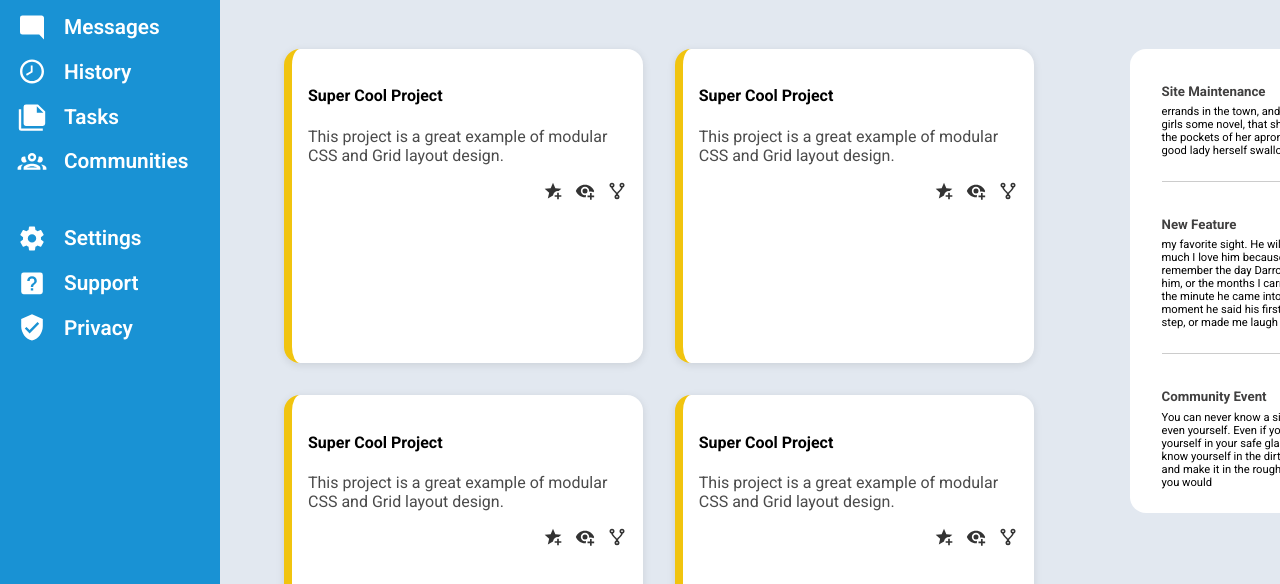
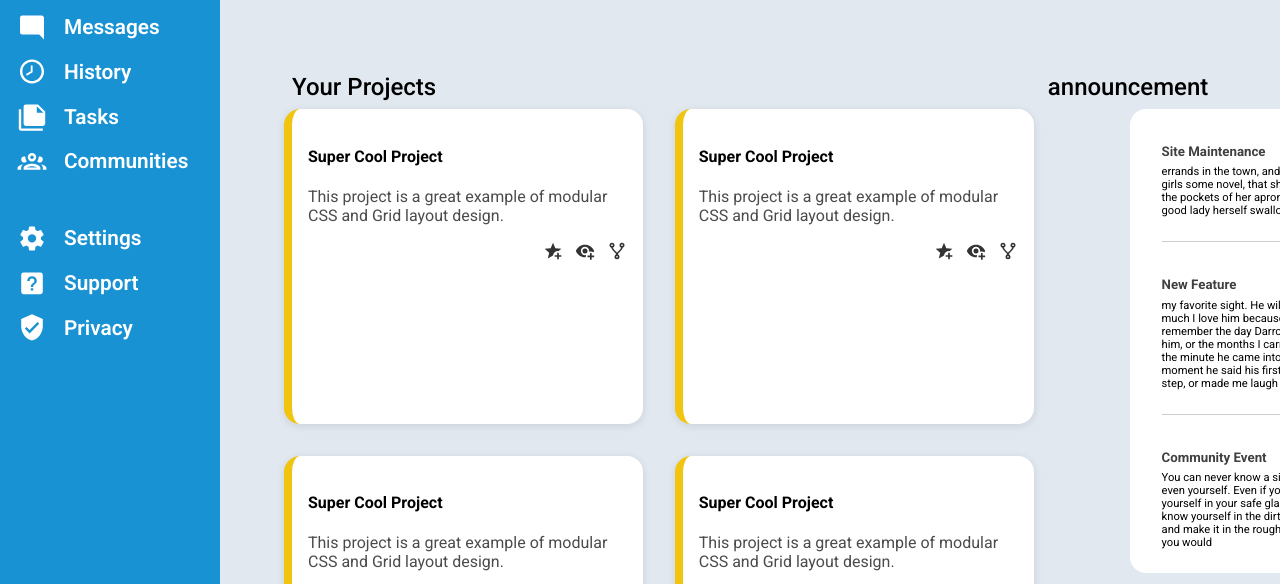
Before and after one commit to jashan1918/adminDashboardPrac, a plain HTML site: page index.html in a window 1280 px wide. Shown: the part 197-781 px from the top of the page. Drawn offline with Linux system fonts and the light colour scheme.

Commit message:
finished

```diff
--- a/index.html
+++ b/index.html
@@ -81,6 +81,15 @@
     </div>
 
 <div class="main-content">
+
+  <div class="headings">
+  <h5 class="headingPro">Your Projects</h5>
+  <h5 class="headingAnn">announcement</h5>
+
+  </div>
+
+
+   <div class="mainContent">
   <div class="projects">
 
     <div class="card" >
@@ -152,6 +161,7 @@
 
   </div>
   <div class="right-panel">
+
       <div class="announcements">
     <div class="announcement">
       <h5>Site Maintenance</h5>
@@ -201,6 +211,8 @@
   </div>
 </div>
 
+</div>
+
 
 </div>
 </div>
--- a/styles.css
+++ b/styles.css
@@ -14,6 +14,9 @@ body{
     grid-template-rows: auto 1fr ;
 
     font-family: "Roboto", sans-serif;
+
+    overflow-y: auto;
+
 }
 
 .sidebar {
@@ -190,7 +193,7 @@ padding-left: 0.5rem;
   font-size: 1rem;
 
 }
-.main-content {
+.mainContent {
     grid-row: 2/3;
 
     display: grid;
@@ -202,7 +205,7 @@ padding-left: 0.5rem;
   background-color: #e2e8f0;
 }
 
-.main-content .projects{
+.mainContent .projects{
 
   display: grid;
   grid-template-columns: 1fr 1fr;
@@ -280,9 +283,9 @@ font-size: 0.7rem;
   background-color: white;
   display: flex;
   flex-direction: column;
-  gap: 1rem; /* Add spacing between each user */
+  gap: -1rem;
   padding: 1rem;
-  border-radius:  1.5rem;;
+  border-radius:  1.5rem;
 }
 
 .trending {
@@ -290,6 +293,7 @@ font-size: 0.7rem;
   align-items: center;
   gap: 2rem;
   margin-left: 1rem;
+
 
 }
 .trending h6{
@@ -305,3 +309,33 @@ font-size: 0.7rem;
   width: 3rem;
   border-radius: 50%; /* Make it circular */
 }
+
+
+.main-content{
+  background-color: #e2e8f0;
+}
+
+.headingPro {
+
+
+  margin-left: 4.5rem;
+
+  font-size: 1.5rem;
+  font-weight: 500;
+}
+
+.headings{
+  display: flex;
+  align-items: center;
+  justify-content: space-between;
+
+  margin-bottom: -6rem;
+  margin-top: 3rem;
+
+}
+
+.headingAnn{
+  margin-right: 20.5rem;
+  font-size: 1.5rem;
+  font-weight: 500;
+}
```
